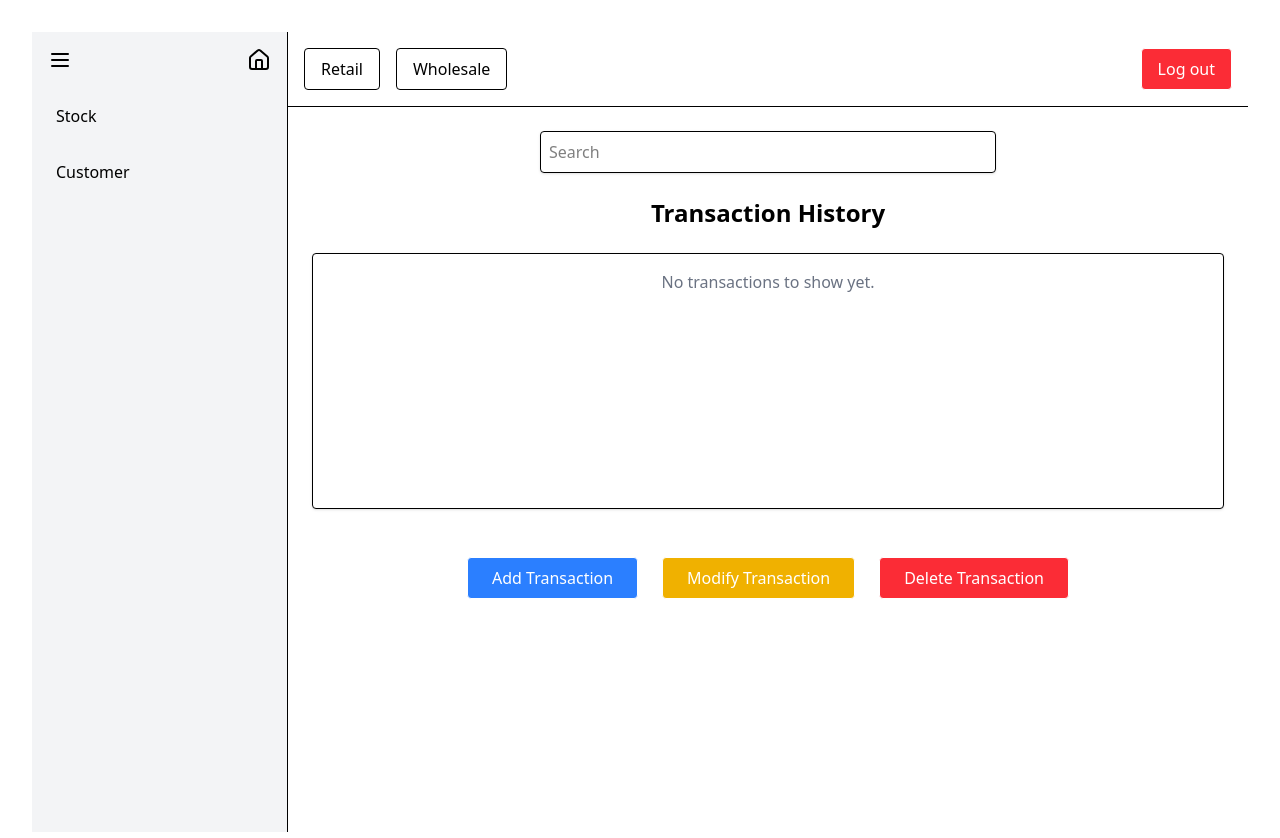
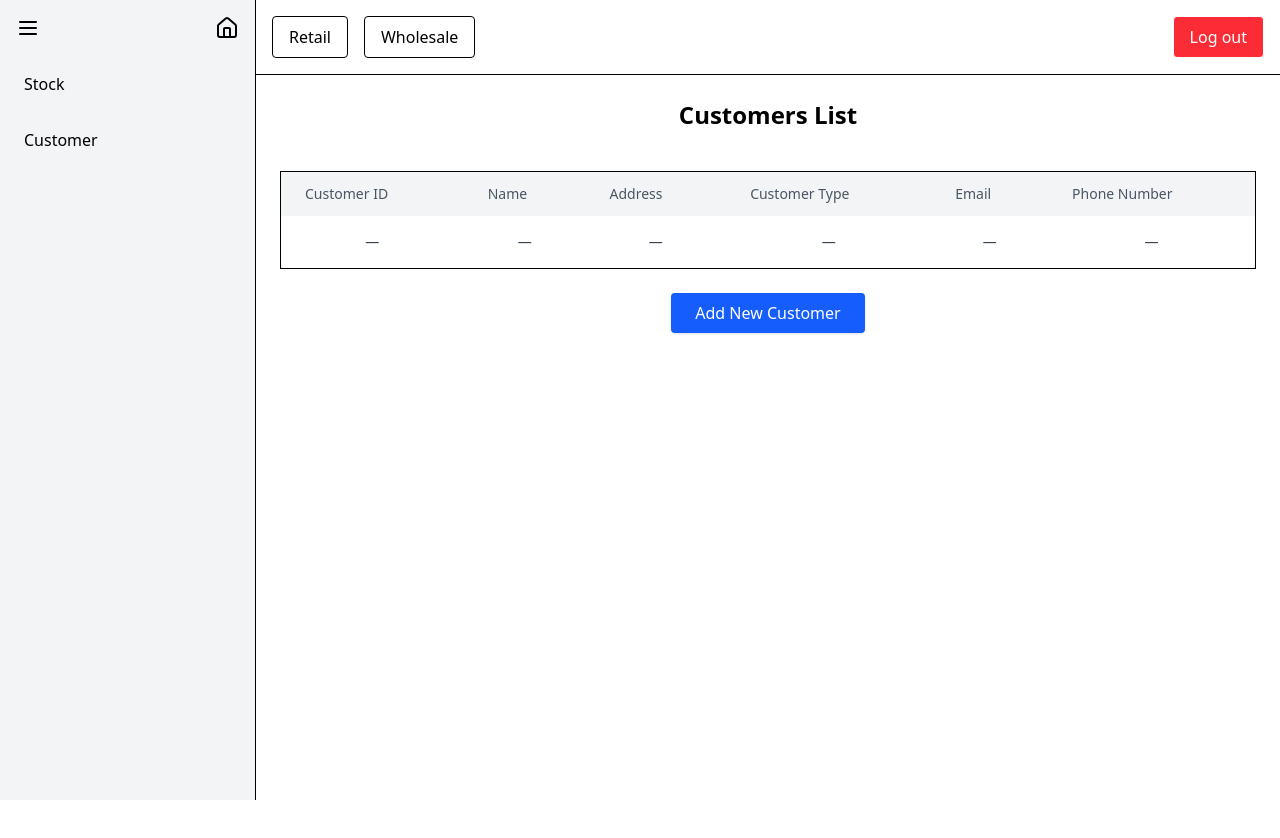
Before and after one commit to sadiq1020/inventory-app, a React (Vite) app: page /customers in a window 1280 px wide. Shown: the top 838 px of the page. After the commit the page ends 800 px from the top, so only its background shows below. Built offline with nearby package versions, Linux system fonts and the light colour scheme.

Commit message:
customer list ui basic

```diff
--- a/package.json
+++ b/package.json
@@ -14,6 +14,7 @@
     "lucide-react": "^0.503.0",
     "react": "^19.0.0",
     "react-dom": "^19.0.0",
+    "react-router-dom": "^7.5.2",
     "tailwindcss": "^4.1.3",
     "uuid": "^11.1.0"
   },
--- a/src/App.jsx
+++ b/src/App.jsx
@@ -1,10 +1,15 @@
+// src/App.jsx
 import React from 'react';
-import './App.css'
+import { Routes, Route } from 'react-router-dom';
 import HomePage from './components/HomePage';
+import CustomerList from './pages/CustomerList'; // or wherever your component lives
 
 function App() {
   return (
-    <HomePage />
+    <Routes>
+      <Route path="/" element={<HomePage />} />
+      <Route path="/customers" element={<CustomerList />} />
+    </Routes>
   );
 }
 
--- a/src/components/Sidebar.jsx
+++ b/src/components/Sidebar.jsx
@@ -1,8 +1,13 @@
 // src/components/Sidebar.jsx
 import { Home, Menu } from "lucide-react";
 import React from "react";
+import { Link } from 'react-router-dom';
+
+// import { useNavigate } from 'react-router-dom';
 
 function Sidebar() {
+
+  // const navigate = useNavigate();
   return (
     <div className="w-64 bg-gray-100 border-r flex flex-col p-4">
       <div className="flex items-center justify-between mb-6">
@@ -13,9 +18,10 @@ function Sidebar() {
         <button className="text-left p-2 hover:bg-gray-200 rounded">
           Stock
         </button>
-        <button className="text-left p-2 hover:bg-gray-200 rounded">
+        <Link to="/customers" className="p-2 hover:bg-gray-200 rounded block">
           Customer
-        </button>
+        </Link>
+
       </nav>
     </div>
   );
--- a/src/main.jsx
+++ b/src/main.jsx
@@ -1,11 +1,14 @@
+// src/main.jsx
 import React from 'react';
-import { StrictMode } from 'react'
-import { createRoot } from 'react-dom/client'
-import './index.css'
-import App from './App.jsx'
+import ReactDOM from 'react-dom/client';
+import { BrowserRouter } from 'react-router-dom';
+import App from './App.jsx';
+import './index.css';
 
-createRoot(document.getElementById('root')).render(
-  <StrictMode>
-    <App />
-  </StrictMode>,
-)
+ReactDOM.createRoot(document.getElementById('root')).render(
+  <React.StrictMode>
+    <BrowserRouter>
+      <App />
+    </BrowserRouter>
+  </React.StrictMode>
+);
--- /dev/null
+++ b/src/pages/CustomerList.jsx
@@ -0,0 +1,62 @@
+// src/pages/CustomerList.jsx
+
+import React from 'react';
+import Sidebar from '../components/Sidebar';
+import Header from '../components/Header';
+
+function CustomerList() {
+    return (
+        <div className="flex h-screen">
+            {/* Sidebar */}
+            <Sidebar />
+
+            {/* Main Content Area */}
+            <div className="flex-1 flex flex-col">
+                {/* Top Header (Tabs + Logout) */}
+                <Header />
+
+                {/* Main Section */}
+                <main className="p-6 flex flex-col gap-6">
+                    <h2 className="text-2xl font-semibold text-center mb-4">Customers List</h2>
+
+                    <div className="overflow-x-auto">
+                        <table className="min-w-full bg-white border rounded-lg shadow">
+                            <thead className="bg-gray-100">
+                                <tr>
+                                    {['Customer ID', 'Name', 'Address', 'Customer Type', 'Email', 'Phone Number'].map((heading) => (
+                                        <th
+                                            key={heading}
+                                            className="px-6 py-3 text-left text-sm font-medium text-gray-600"
+                                        >
+                                            {heading}
+                                        </th>
+                                    ))}
+                                </tr>
+                            </thead>
+                            <tbody className="divide-y divide-gray-200">
+                                {/* You’ll fetch and map customers here in the future */}
+                                <tr className="text-sm text-gray-700 text-center">
+                                    <td className="px-6 py-4">—</td>
+                                    <td className="px-6 py-4">—</td>
+                                    <td className="px-6 py-4">—</td>
+                                    <td className="px-6 py-4">—</td>
+                                    <td className="px-6 py-4">—</td>
+                                    <td className="px-6 py-4">—</td>
+                                </tr>
+                            </tbody>
+                        </table>
+                    </div>
+
+                    {/* Add New Customer Button */}
+                    <div className="text-center">
+                        <button className="bg-blue-600 text-white px-6 py-2 rounded hover:bg-blue-700 transition shadow">
+                            Add New Customer
+                        </button>
+                    </div>
+                </main>
+            </div>
+        </div>
+    );
+}
+
+export default CustomerList;
```
Also changed, not shown: 1 other file (tests, documents, lock files or other folders).
